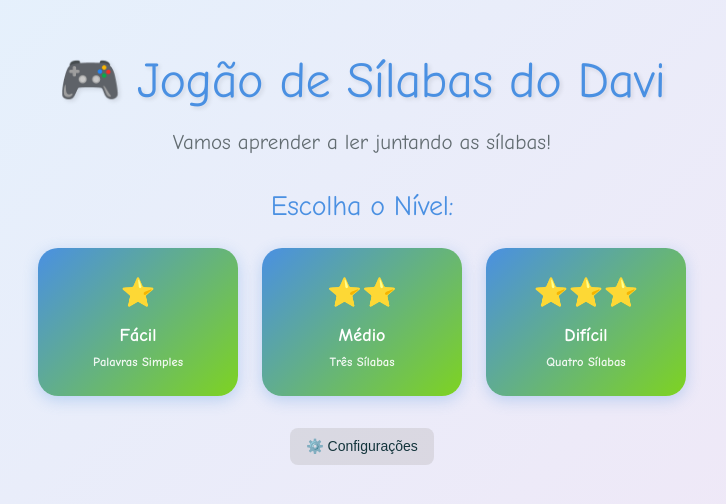
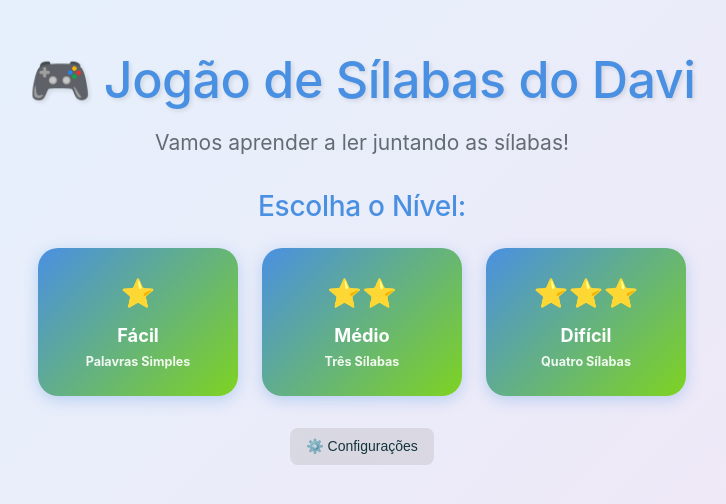
Before and after one commit to PrompterTON/Davizaum, a plain HTML site: page index.html in a window 1280 px wide. Shown: the whole page, without its empty margins (278-1004 px from the left). Drawn offline with Linux system fonts and the light colour scheme; a web font is replaced by a local one.

Commit message:
Update style.css

```diff
--- a/style.css
+++ b/style.css
@@ -656,11 +656,12 @@ select.form-control {
 
 /* Game-specific styles extending the design system */
 body {
-  font-family: 'Comic Sans MS', cursive, var(--font-family-base);
+  /*font-family: 'Comic Sans MS', cursive, var(--font-family-base);*/
   background: linear-gradient(135deg, #E3F2FD 0%, #F3E5F5 100%);
   min-height: 100vh;
   margin: 0;
   padding: 0;
+  font-family: -apple-system, BlinkMacSystemFont, "Segoe UI", Roboto, "Helvetica Neue", Arial, sans-serif;
 }
 
 .game-container {
```
